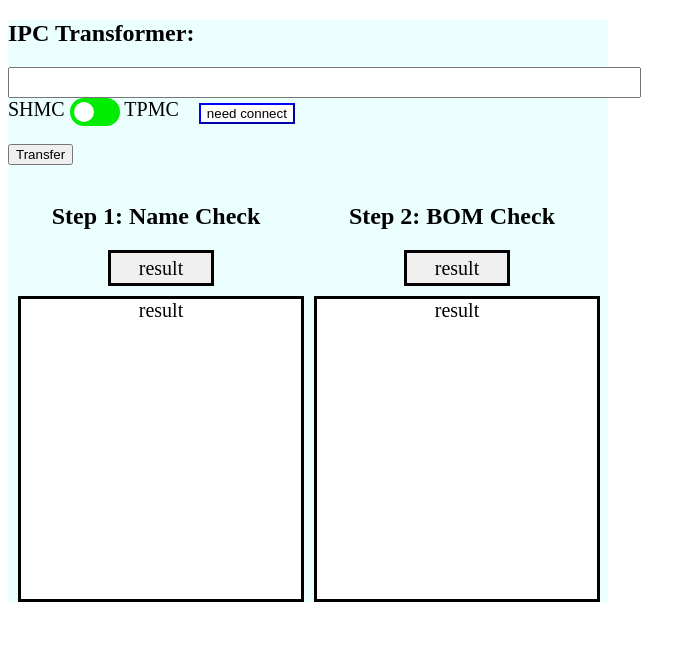
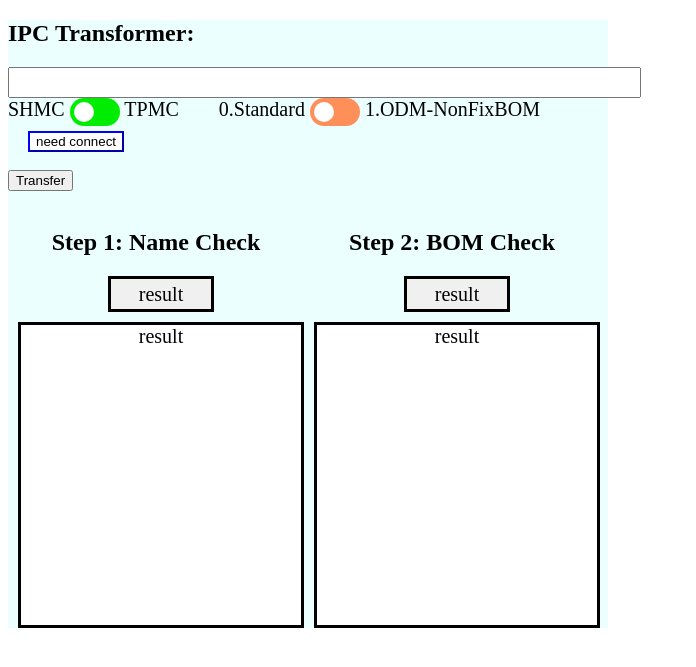
Before and after one commit to Jack-1D/ERP_description_checker, a Flask app: template templates/popup.html in a window 1280 px wide. Shown: the top 667 px of the page, without its empty margins (0-696 px from the left). Run offline with Flask 3, Linux system fonts and the light colour scheme; the template is opened without the code that fills it, so the values that code supplies are empty; parts of the project's set-up code (start-up, migrations or seed data) failed here and were passed over.

Commit message:
add standard-ODM toggle bar & add one more PCIex16 to mxm

```diff
--- a/app.py
+++ b/app.py
@@ -2,7 +2,6 @@ from flask import Flask, request
 from flask_cors import CORS
 from search import main_checker
 import json
-import os
 
 app = Flask(__name__)
 CORS(app)
@@ -10,9 +9,10 @@ CORS(app)
 def hello():
     content = {}
     if request.method == "POST":
+        bom = json.loads(list(request.form.keys())[0])["BOM"]
         erp = json.loads(list(request.form.keys())[0])["erp"].replace('plus','+')
         factory = json.loads(list(request.form.keys())[0])["factory"]
-        content = main_checker(erp, factory)
+        content = main_checker(erp, factory, bom)
         return json.dumps(content)
     return json.dumps(content)
 
--- a/js/popup.js
+++ b/js/popup.js
@@ -38,6 +38,7 @@ function saveERP(e) {
 erp_input.value = localStorage.getItem('erp');
 factory_input.checked = localStorage.getItem('factory') == 'true' ? true : false;
 
+
 submit_button.addEventListener("click", (e) => {
     e.preventDefault();
     saveERP(e);
@@ -56,7 +57,7 @@ submit_button.addEventListener("click", async (e) => {
             let name_check_result_error_msg = "";
 
             console.log(analyze_result[0]);
-            for (const [key, value] of Object.entries(analyze_result[0].result)) {
+            for (const [key, value] of Object.entries(analyze_result[0].result.name_check_result)) {
                 if (!value["status"]) {
                     name_check_result = false;
                     name_check_result_error_msg += value["error_msg"] + '\n';
--- a/templates/checkbox.css
+++ b/templates/checkbox.css
@@ -11,7 +11,7 @@
     height: 0;
 }
 
-.slider {
+.slider1 {
     position: absolute;
     cursor: pointer;
     top: 0;
@@ -23,7 +23,8 @@
     transition: .4s;
 }
 
-.slider:before {
+
+.slider1:before {
     position: absolute;
     content: "";
     height: 20px;
@@ -35,25 +36,77 @@
     transition: .4s;
 }
 
-input:checked+.slider {
+input:checked+.slider1 {
     background-color: #2196F3;
 }
 
-input:focus+.slider {
+input:focus+.slider1 {
     box-shadow: 0 0 1px #2196F3;
 }
 
-input:checked+.slider:before {
+
+
+input:checked+.slider1:before {
     -webkit-transform: translateX(20px);
     -ms-transform: translateX(20px);
     transform: translateX(20px);
 }
 
 /* Rounded sliders */
-.slider.round {
+.slider1.round {
     border-radius: 34px;
 }
 
-.slider.round:before {
+.slider1.round:before {
     border-radius: 50%;
 }
+
+
+
+
+
+.slider2:before {
+    position: absolute;
+    content: "";
+    height: 20px;
+    width: 20px;
+    left: 4px;
+    bottom: 4px;
+    background-color: white;
+    -webkit-transition: .4s;
+    transition: .4s;
+}
+
+.slider2 {
+    position: absolute;
+    cursor: pointer;
+    top: 0;
+    left: 0;
+    right: 0;
+    bottom: 0;
+    background-color: 	#FF8F59;
+    -webkit-transition: .4s;
+    transition: .4s;
+}
+
+input:checked+.slider2 {
+    background-color: #B766AD;
+}
+
+input:focus+.slider2 {
+    box-shadow: 0 0 1px #B766AD;
+}
+input:checked+.slider2:before {
+    -webkit-transform: translateX(20px);
+    -ms-transform: translateX(20px);
+    transform: translateX(20px);
+}
+
+/* Rounded sliders */
+.slider2.round {
+    border-radius: 34px;
+}
+
+.slider2.round:before {
+    border-radius: 50%;
+}
--- a/templates/popup.html
+++ b/templates/popup.html
@@ -31,9 +31,17 @@
         SHMC
         <label class="switch">
           <input type="checkbox" id="factory" name="factory">
-          <span class="slider round"></span>
+          <span class="slider1 round"></span>
         </label>
         TPMC
+      </div>
+      <div style="font-size: 20px;float: left; margin-left: 40px;">
+        0.Standard
+        <label class="switch">
+          <input type="checkbox" id="factory" name="factory">
+          <span class="slider2 round"></span>
+        </label>
+        1.ODM-NonFixBOM
       </div>
       <button id="connect"
         style="float: left;margin-left: 20px;margin-top: 5px;border-color: blue;background-color: white;">need
```
Also changed, not shown: checker.py (+11 -1 lines), comparison.py (+10 -0 lines), js/background.js (added, +21 -0 lines), js/content.js (added, +8 -0 lines), search.py (+4 -3 lines), background.js (deleted), manifest.json.
